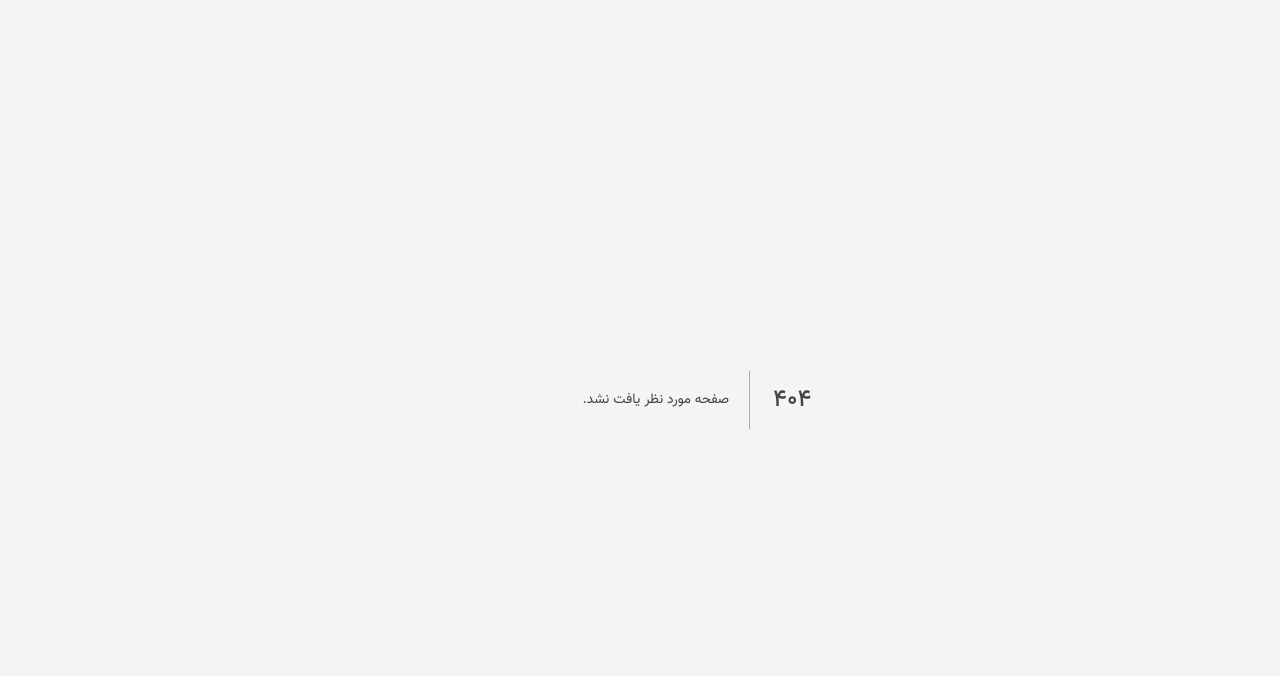
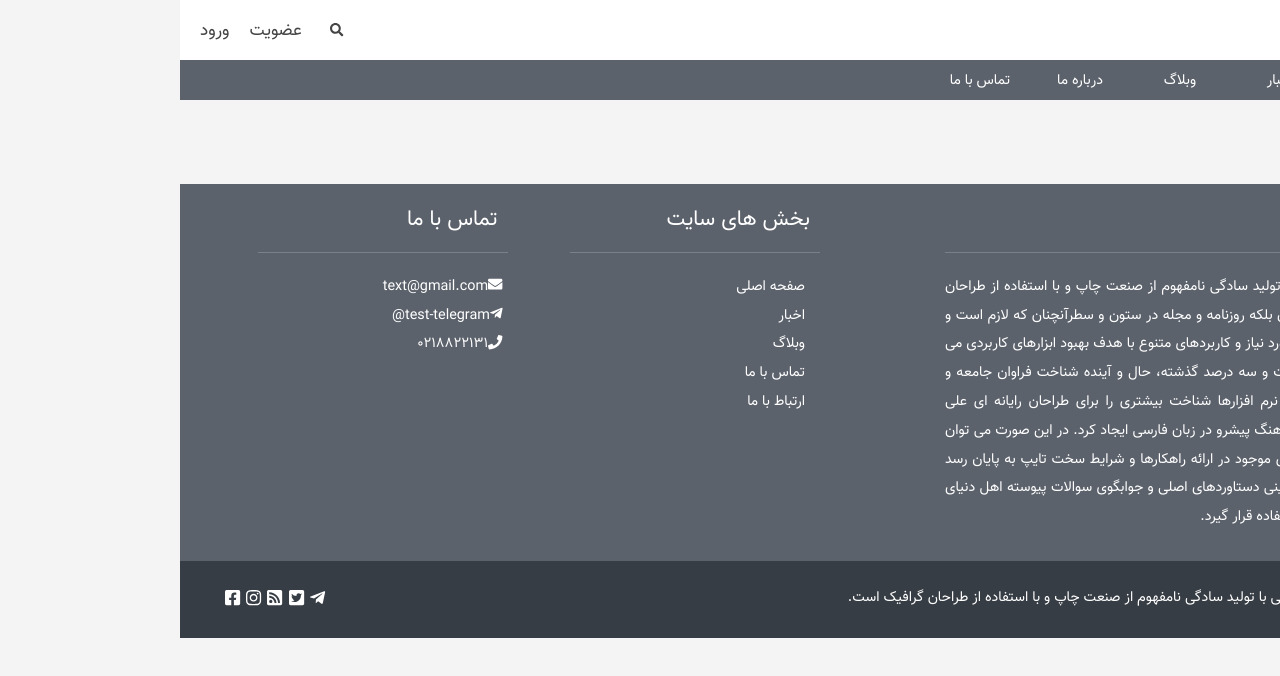
Before and after one commit to yousef-bigdeli/first-nextjs, a Next.js app: page /register in a window 1280 px wide. Before the commit this address had no page. Shown: the top 676 px of the page. Built offline with nearby package versions, Linux system fonts and the light colour scheme.

Commit message:
creating the register page

```diff
--- /dev/null
+++ b/pages/register.js
@@ -0,0 +1,14 @@
+import React from 'react';
+import Template from './components/Template.js';
+
+function Register() {
+    return (
+        <>
+            <Template>
+                <h1>Hello</h1>
+            </Template>
+        </>
+    )
+}
+
+export default Register;
```
